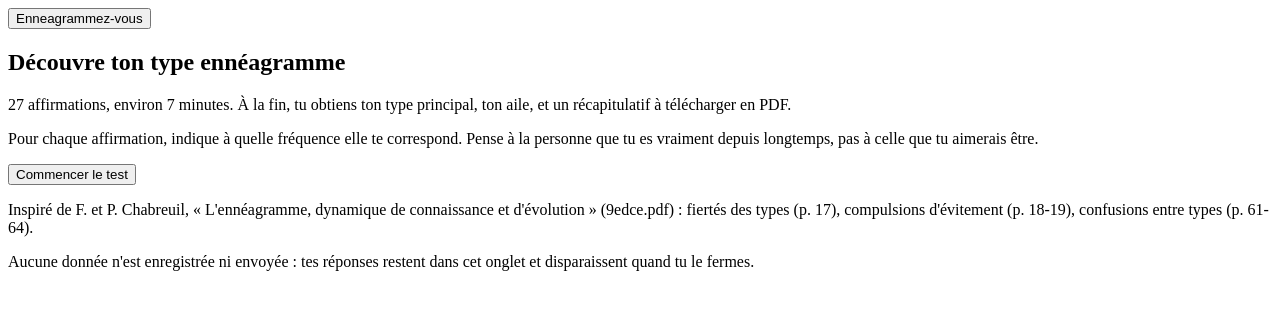
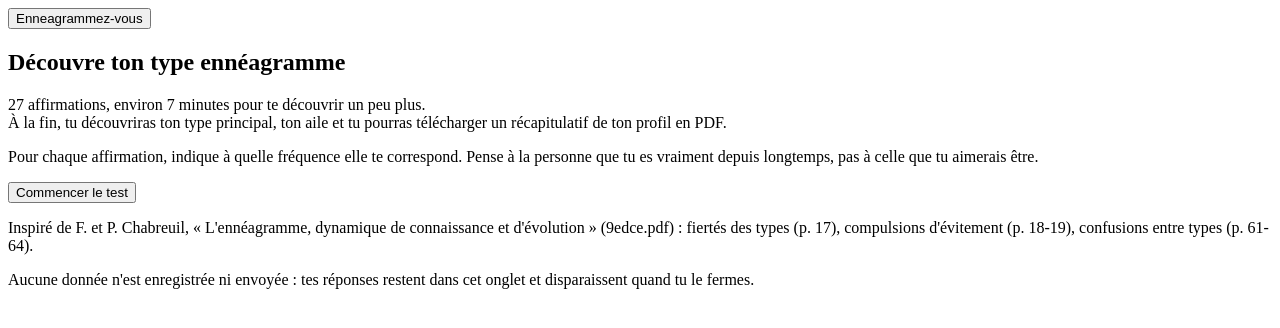
Before and after one commit to BluePianist/enneagrammez-vous, a React (Vite) app: page / in a window 1280 px wide. Shown: the top 328 px of the page. Built offline with nearby package versions, Linux system fonts and the light colour scheme; the HTML template or start-up script is replaced by a standard one.

Commit message:
Nouvelle phrase d'introduction sur l'écran d'accueil
Co-Authored-By: Claude Sonnet 5.5 <noreply@anthropic.com>
Claude-Session: https://claude.ai/code/session_012DMn7riLntRYTiBhUYE1gp

```diff
--- a/src/App.jsx
+++ b/src/App.jsx
@@ -64,7 +64,11 @@ function Accueil({ onCommencer }) {
   return (
     <section className="carte">
       <h1>Découvre ton type ennéagramme</h1>
-      <p>{QUESTIONS.length} affirmations, environ 7 minutes. À la fin, tu obtiens ton type principal, ton aile, et un récapitulatif à télécharger en PDF.</p>
+      <p>
+        {QUESTIONS.length} affirmations, environ 7 minutes pour te découvrir un peu plus.
+        <br />
+        À la fin, tu découvriras ton type principal, ton aile et tu pourras télécharger un récapitulatif de ton profil en PDF.
+      </p>
       <p className="consigne">{questionnaire.consigne}</p>
       <button className="bouton principal" onClick={onCommencer}>Commencer le test</button>
       <p className="source">{questionnaire.source}</p>
```
